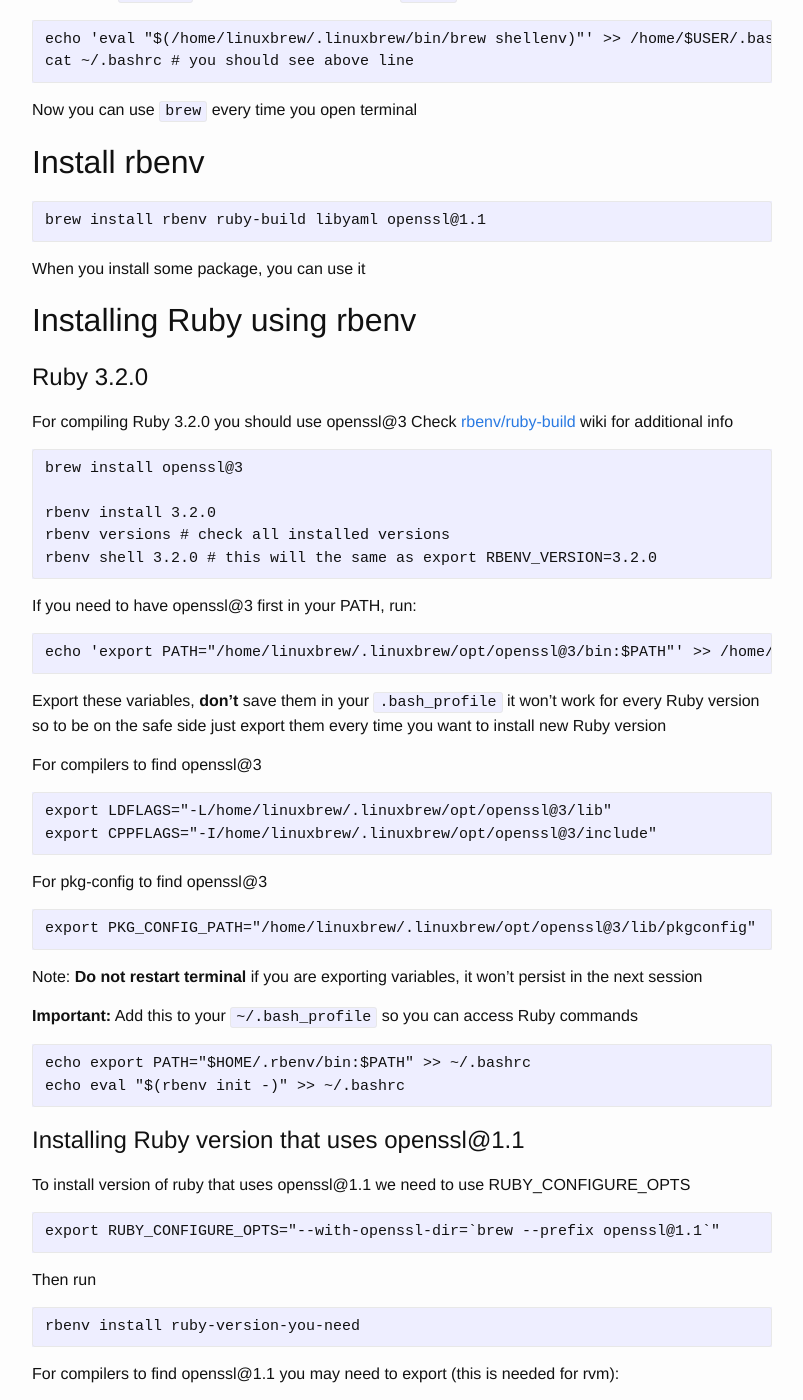
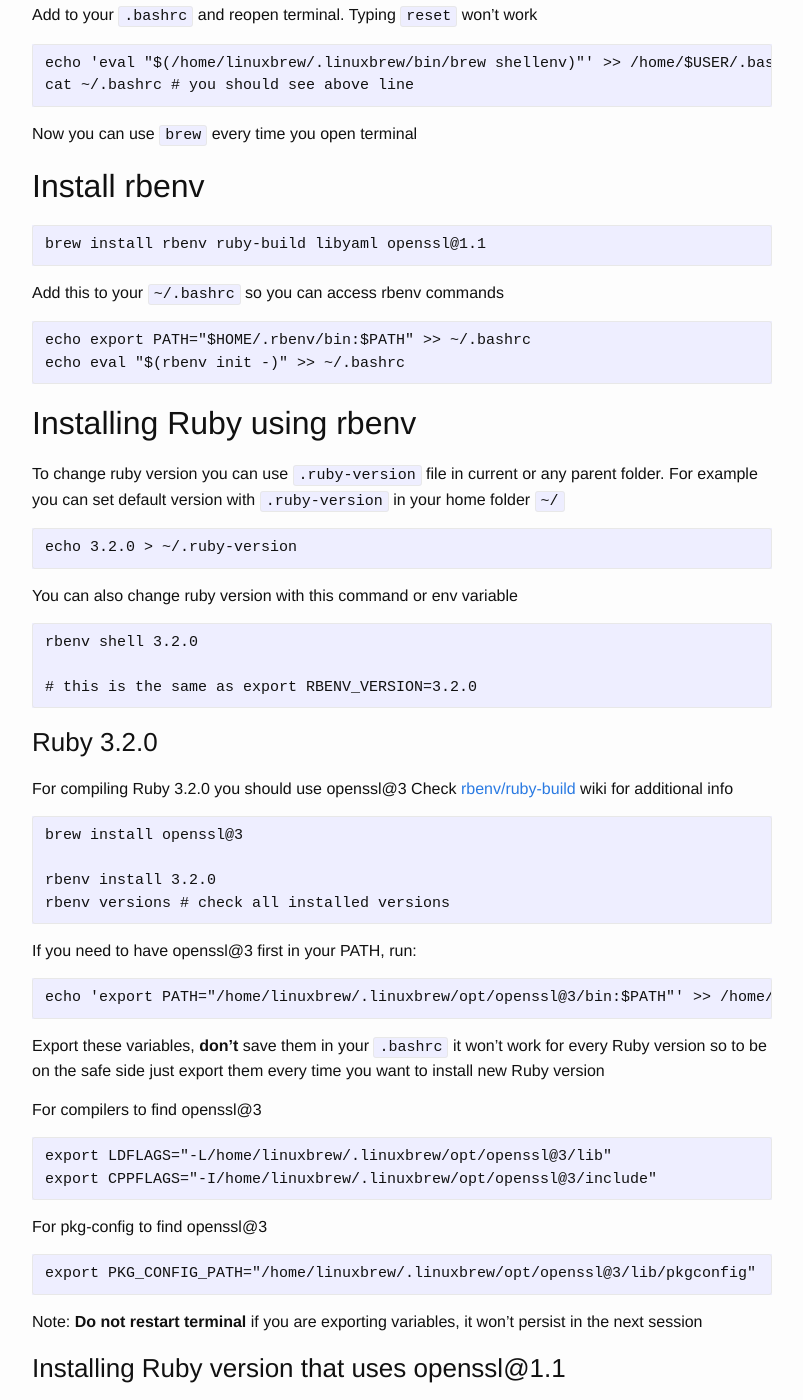
Before and after one commit to trkin/dev.trk.in.rs, a Jekyll site: the page built from _posts/2023-01-11-install-ruby-using-brew-rbenv.md, in a window 1280 px wide and 1400 px high, scrolled down 1244 px. Shown: the whole window, without its empty margins (238-1041 px from the left). Built offline with Jekyll 4.4.1, drawn with Linux system fonts in a browser that asks for light colours; the table of contents is made by our own code; some of the changed text lies outside the part shown.

Commit message:
Use .bashrc instead .bash_profile

````diff
--- a/_posts/2023-01-11-install-ruby-using-brew-rbenv.md
+++ b/_posts/2023-01-11-install-ruby-using-brew-rbenv.md
@@ -48,15 +48,35 @@
 Now you can use `brew` every time you open terminal
 
 ## Install rbenv
+
 ```
 brew install rbenv ruby-build libyaml openssl@1.1
 ```
 
-When you install some package, you can use it
+Add this to your `~/.bashrc` so you can access rbenv commands
+
+```
+echo export PATH="$HOME/.rbenv/bin:$PATH" >> ~/.bashrc
+echo eval "$(rbenv init -)" >> ~/.bashrc
+```
 
 ## Installing Ruby using rbenv
 
-# Ruby 3.2.0
+To change ruby version you can use `.ruby-version` file in current or any parent
+folder. For example you can set default version with `.ruby-version` in your
+home folder `~/`
+```
+echo 3.2.0 > ~/.ruby-version
+```
+
+You can also change ruby version with this command or env variable
+```
+rbenv shell 3.2.0
+
+# this is the same as export RBENV_VERSION=3.2.0
+```
+
+### Ruby 3.2.0
 
 For compiling Ruby 3.2.0 you should use openssl@3
 Check [rbenv/ruby-build](https://github.com/rbenv/ruby-build/wiki) wiki for additional info
@@ -66,15 +86,14 @@
 
 rbenv install 3.2.0
 rbenv versions # check all installed versions
-rbenv shell 3.2.0 # this will the same as export RBENV_VERSION=3.2.0
 ```
 
 If you need to have openssl@3 first in your PATH, run:
 ```
-echo 'export PATH="/home/linuxbrew/.linuxbrew/opt/openssl@3/bin:$PATH"' >> /home/$USER/.bash_profile
+echo 'export PATH="/home/linuxbrew/.linuxbrew/opt/openssl@3/bin:$PATH"' >> /home/$USER/.bashrc
 ```
 
-Export these variables, **don't** save them in your `.bash_profile` it won't work for every Ruby version so to be on the safe side just export them every time you want to install new Ruby version
+Export these variables, **don't** save them in your `.bashrc` it won't work for every Ruby version so to be on the safe side just export them every time you want to install new Ruby version
 
 For compilers to find openssl@3
 ```
@@ -89,15 +108,7 @@
 
 Note: **Do not restart terminal** if you are exporting variables, it won't persist in the next session
 
-**Important:**
-Add this to your `~/.bash_profile` so you can access Ruby commands
-
-```
-echo export PATH="$HOME/.rbenv/bin:$PATH" >> ~/.bashrc
-echo eval "$(rbenv init -)" >> ~/.bashrc
-```
-
-# Installing Ruby version that uses openssl@1.1
+### Installing Ruby version that uses openssl@1.1
 
 To install version of ruby that uses openssl@1.1 we need to use RUBY_CONFIGURE_OPTS
 
@@ -116,14 +127,6 @@
 export LDFLAGS="-L/home/linuxbrew/.linuxbrew/opt/openssl@1.1/lib"
 export CPPFLAGS="-I/home/linuxbrew/.linuxbrew/opt/openssl@1.1/include"
 export PKG_CONFIG_PATH="/home/linuxbrew/.linuxbrew/opt/openssl@1.1/lib/pkgconfig"
-```
-
-Rbenv will check for `.ruby-version` file if it exists in the project and will automatically set it to that version. If you don't have Ruby version specified in `.ruby-version` it will prompt you to install it.
-
-Create `/.ruby-version and version number to a project
-
-```
-echo 3.0.1 > ~/.ruby-version
 ```
 
 ## Jekyll
@@ -186,3 +189,19 @@
 
 Enable tty group so user can send messages
 <https://unix.stackexchange.com/a/313558/150895>
+
+## Python
+
+You can install python using pyenv https://github.com/pyenv/pyenv similar to
+rbenv
+```
+brew install pyenv
+pyenv install 2.7.18
+# pyenv global 2.7.18
+pyenv shell 2.7.18
+pyenv versions
+
+# Add to .bashrc
+# PATH=$(pyenv root)/shims:$PATH
+# eval "$(pyenv init -)"
+```
````
Also changed, not shown: other parts of _posts/2023-01-11-install-ruby-using-brew-rbenv.md (+1 -1 lines).
